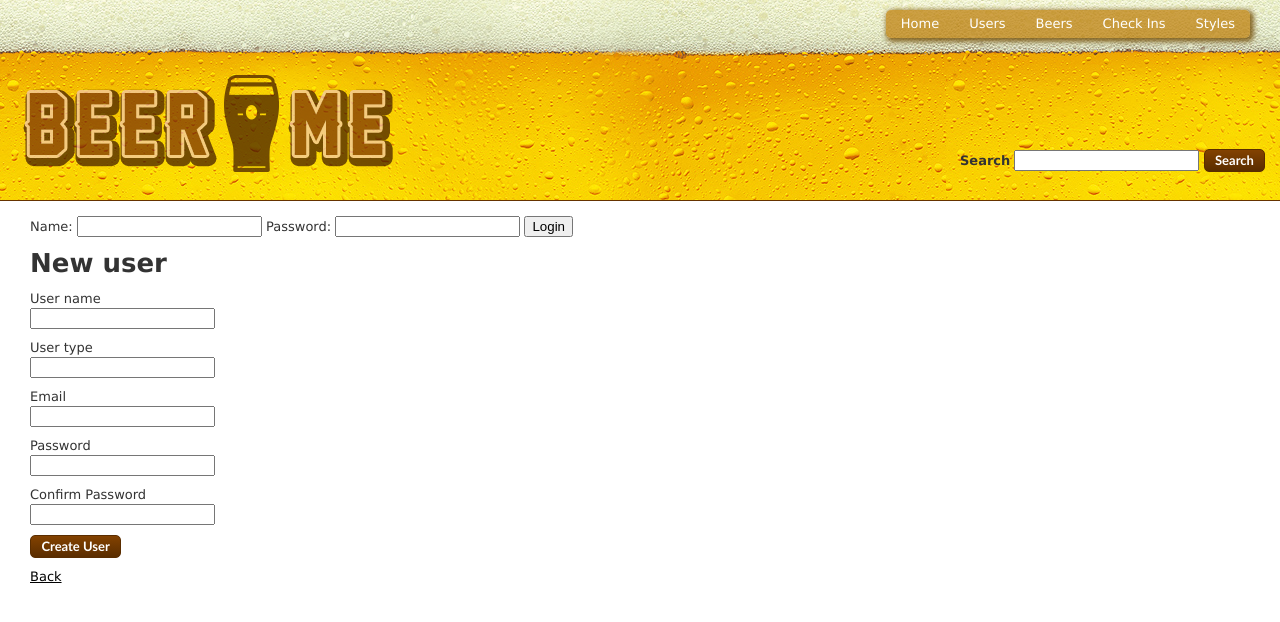
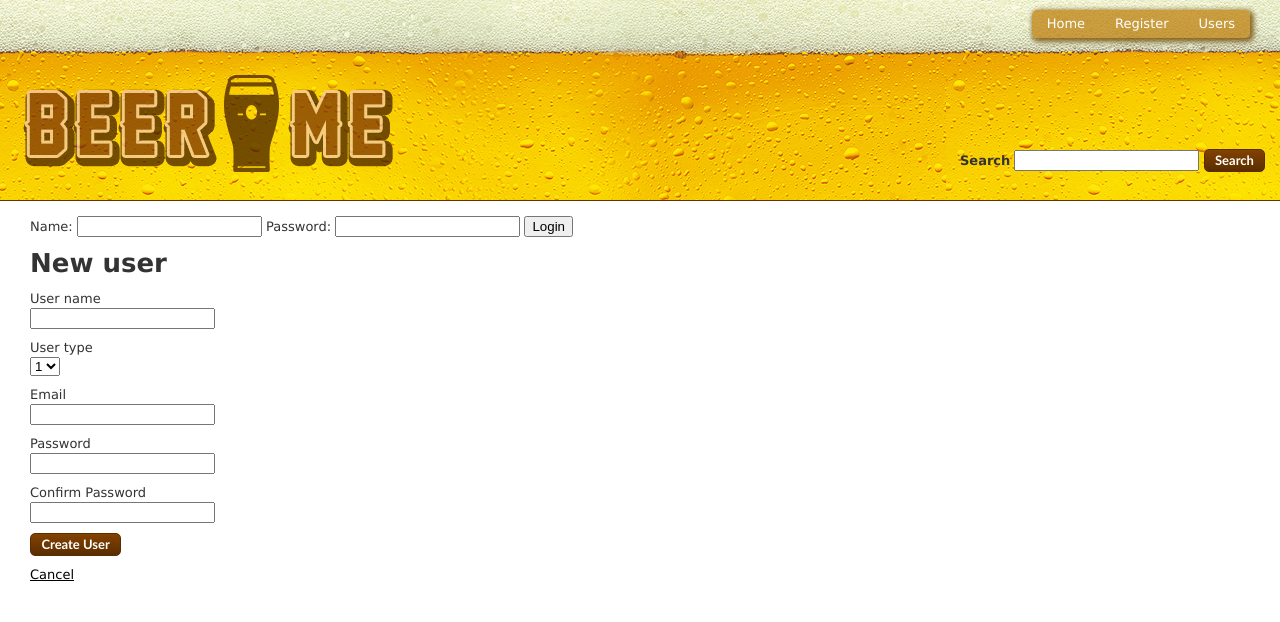
Before and after one commit to bikesandwich/beerme, a Rails app: page /users/new in a window 1280 px wide. Shown: the top 622 px of the page. Run offline with Rails 7, Linux system fonts and the light colour scheme; style sheets or scripts are compiled from the project's sources; parts of the project's set-up code (start-up, migrations or seed data) failed here and were passed over; some libraries are stand-ins or nearby versions.

Commit message:
fixed some additional user flows. fixed registration admin or user dropdown

```diff
--- a/app/views/beers/search.html.erb
+++ b/app/views/beers/search.html.erb
@@ -7,8 +7,10 @@
 
          <div class="beer">
          <h2> <%= link_to beer.title, beer %></h2>
-            <p class="brewery"><%= beer.brewery %></p>
-             <p class="style"><%= beer.style %></p>
+            <p class="brewery">Brewery: <%= beer.brewery %><br />
+            <span class="style">Style: <%= beer.style %></span></p>
+			<p class="brewery"><%= link_to "check in", beer %> <br/>
+                        Number of check-ins: <%= CheckIn.count(:all, :conditions => ['beer_id = ?', beer.id]) %> </p>
 
          </div>
          <% end %>
--- a/app/views/beers/show.html.erb
+++ b/app/views/beers/show.html.erb
@@ -70,7 +70,7 @@
 
 
   <div class="actions">
-    <%= submit_tag "Check In" %>
+    <%= submit_tag "Check In" %> &nbsp; <%= link_to 'Cancel', beers_path %>
   </div>
 <% end %>
 
--- a/app/views/layouts/application.html.erb
+++ b/app/views/layouts/application.html.erb
@@ -26,10 +26,11 @@
 	<div id="nav">
 		<ul>
 			<li><a href="/">Home</a></li>
+			<li><%= link_to 'Register', new_user_path %></li>
 			<li><a href="/users">Users</a></li>
-			<li><a href="/">Beers</a></li>
-			<li><a href="/check_ins">Check Ins</a></li>
-			<li><a href="/styles">Styles</a></li>
+			<!--li><a href="/">Beers</a></li-->
+			<!--li><a href="/check_ins">Check Ins</a></li-->
+			<!--li><a href="/styles">Styles</a></li -->
 		</ul>
 	</div>
 
--- a/app/views/users/_form.html.erb
+++ b/app/views/users/_form.html.erb
@@ -17,7 +17,7 @@
   </div>
   <div class="field">
     <%= f.label :user_type %><br />
-    <%= f.number_field :user_type %>
+    <%= f.select :user_type, [[1, "User"],[2, "Admin"]]  %>
   </div>
   <div class="field">
     <%= f.label :email %><br />
--- a/app/views/users/new.html.erb
+++ b/app/views/users/new.html.erb
@@ -2,4 +2,4 @@
 
 <%= render 'form' %>
 
-<%= link_to 'Back', users_path %>
+<%= link_to 'Cancel', beers_path %>
```
Also changed, not shown: db/development.sqlite3.
